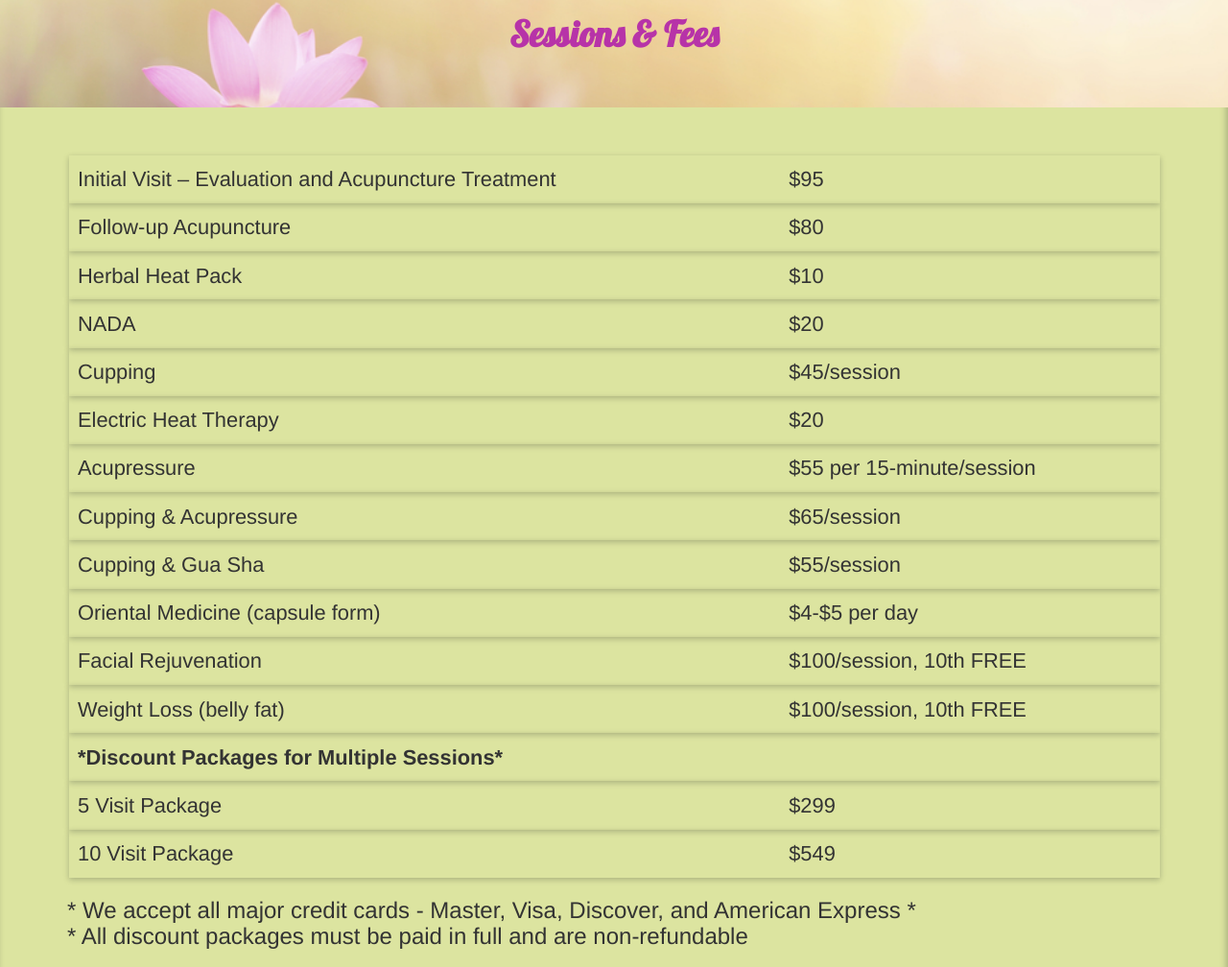
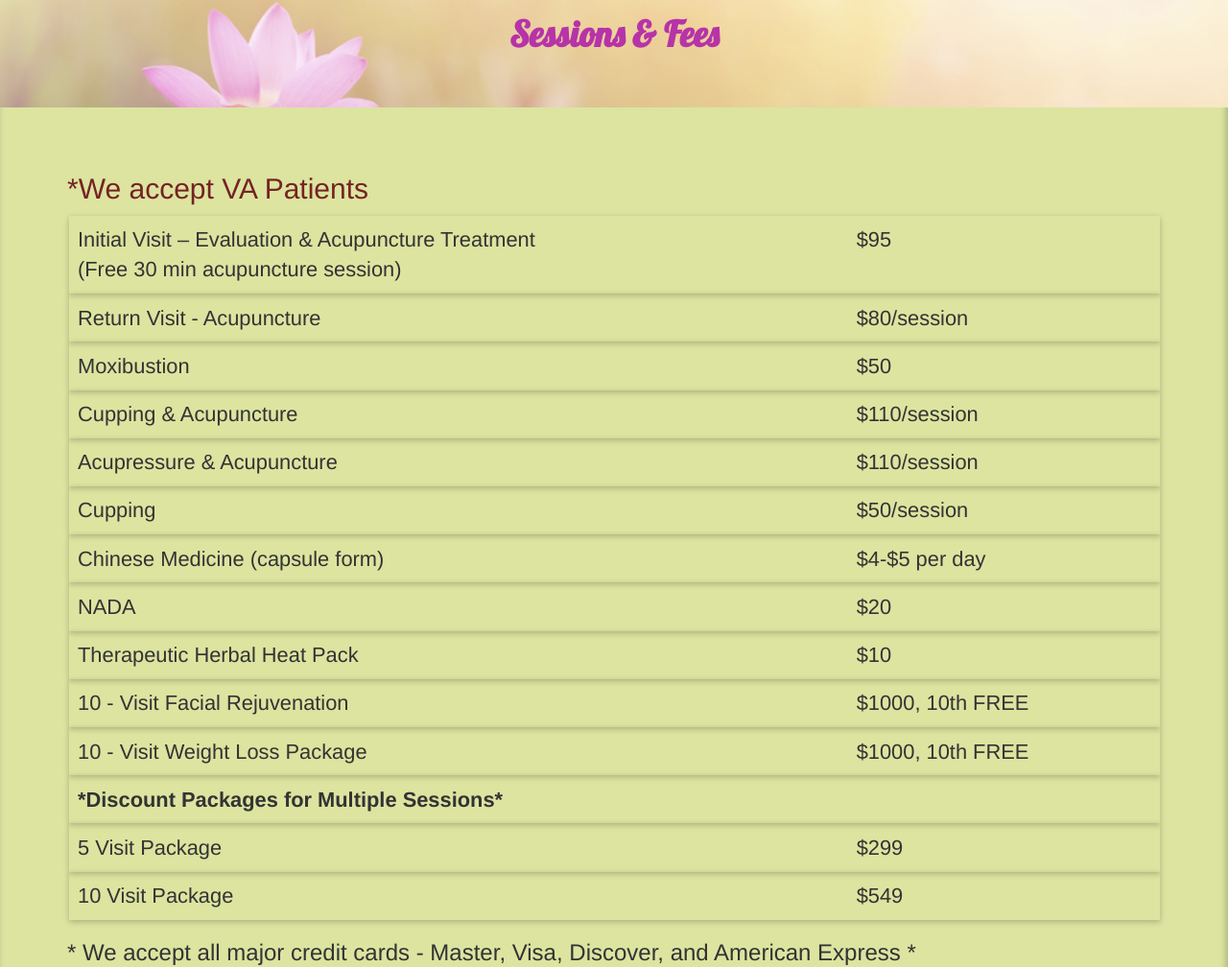
Before and after one commit to huyvuphat/lotusacupuncture, a plain HTML site: page Services.html in a window 1280 px wide. Shown: the part 2752-3760 px from the top of the page at 96% size. Drawn offline with nearby package versions, Linux system fonts and the light colour scheme; a web font is replaced by a local one.

Commit message:
CHange service fee

```diff
--- a/Services.html
+++ b/Services.html
@@ -210,55 +210,53 @@ $(document).ready(function(){
 <p class="treatment-big-font what-we-treat-header text-center "><strong>Sessions &amp; Fees</strong></p>
 <div class="container price-bg ">
     <br>
+    <h2 style="color:#752323;">*We accept VA Patients</h2>
   <table class="table word-wrapper price-small-font">
+
     <tr >
-      <td>Initial Visit – Evaluation and Acupuncture Treatment</td>
+      <td>Initial Visit – Evaluation &amp; Acupuncture Treatment <br><bold>(Free 30 min acupuncture session)</bold></td>
       <td>$95</td>
     </tr>
     <tr>
-      <td>Follow-up Acupuncture</td>
-      <td>$80</td>
+      <td>Return Visit - Acupuncture</td>
+      <td>$80/session</td>
     </tr>
     <tr>
-      <td >Herbal Heat Pack</td>
-      <td>$10</td>
+      <td >Moxibustion</td>
+      <td>$50</td>
     </tr>
     <tr>
+      <td>Cupping &amp; Acupuncture</td>
+      <td>$110/session</td>
+    </tr>
+    <tr>
+      <td>Acupressure &amp; Acupuncture</td>
+      <td>$110/session</td>
+    </tr>
+    <tr>
+      <td>Cupping</td>
+      <td>$50/session</td>
+    </tr>
+    <tr>
+      <td>Chinese Medicine (capsule form)</td>
+      <td>$4-$5 per day</td>
+    </tr>
     <tr>
       <td >NADA</td>
       <td>$20</td>
     </tr>
     <tr>
-      <td>Cupping</td>
-      <td>$45/session</td>
+      <td >Therapeutic Herbal Heat Pack</td>
+      <td>$10</td>
     </tr>
     <tr>
-      <td>Electric Heat Therapy</td>
-      <td>$20</td>
+    <tr>
+      <td>10 - Visit Facial Rejuvenation</td>
+      <td>$1000, 10th FREE</td>
     </tr>
     <tr>
-      <td>Acupressure</td>
-      <td>$55 per 15-minute/session</td>
-    </tr>
-    <tr>
-      <td >Cupping &amp; Acupressure</td>
-      <td>$65/session</td>
-    </tr>
-    <tr>
-      <td>Cupping &amp; Gua Sha</td>
-      <td>$55/session</td>
-    </tr>
-    <tr>
-      <td>Oriental Medicine (capsule form)</td>
-      <td>$4-$5 per day</td>
-    </tr>
-    <tr>
-      <td>Facial Rejuvenation</td>
-      <td>$100/session, 10th FREE</td>
-    </tr>
-    <tr>
-      <td >Weight Loss (belly fat)</td>
-      <td>$100/session, 10th FREE</td>
+      <td >10 - Visit Weight Loss Package</td>
+      <td>$1000, 10th FREE</td>
     </tr>
     <tr>
       <td class="discount">*Discount Packages for Multiple Sessions*</td>
```
